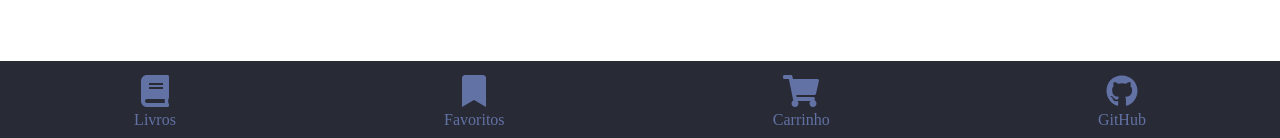
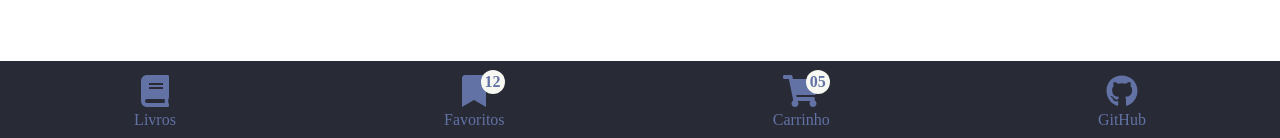
Before and after one commit to MunrraMT/book-shop, a React (Create React App) app: page / in a window 1280 px wide. Shown: the part 659-797 px from the top of the page. Built offline with nearby package versions, Linux system fonts and the light colour scheme.

Commit message:
Add quantidade estática nos icones de favoritos e no carrinho

```diff
--- a/src/components/footer/index.js
+++ b/src/components/footer/index.js
@@ -14,6 +14,7 @@ const Footer = () => (
       <StyledFooter.Li>
         <a href='/'>
           <span>
+            <StyledFooter.Count>12</StyledFooter.Count>
             <i className='fas fa-bookmark' />
           </span>
           favoritos
@@ -22,13 +23,14 @@ const Footer = () => (
       <StyledFooter.Li>
         <a href='/'>
           <span>
+            <StyledFooter.Count>05</StyledFooter.Count>
             <i className='fas fa-shopping-cart' />
           </span>
           carrinho
         </a>
       </StyledFooter.Li>
       <StyledFooter.Li>
-        <a rel='ugc' href='https://github.com/MunrraMT'>
+        <a rel='ugc' href='https://github.com/MunrraMT/book-shop'>
           <span>
             <i className='fab fa-github' />
           </span>
--- /dev/null
+++ b/src/components/footer/styles/count.js
@@ -0,0 +1,21 @@
+import styled from 'styled-components';
+
+const Count = styled.p`
+  height: 1.5rem;
+  width: 1.5rem;
+
+  background-color: var(--color-text);
+  border-radius: 100%;
+  font-size: 1rem;
+  font-weight: 600;
+
+  display: flex;
+  align-items: center;
+  justify-content: center;
+
+  position: absolute;
+  top: -0.2rem;
+  right: 0;
+`;
+
+export default Count;
--- a/src/components/footer/styles/li.js
+++ b/src/components/footer/styles/li.js
@@ -1,6 +1,8 @@
 import styled from 'styled-components';
 
 const Li = styled.li`
+  position: relative;
+
   a {
     color: var(--color-hover);
     text-decoration: none;
--- a/src/components/footer/styles/styled-footer.js
+++ b/src/components/footer/styles/styled-footer.js
@@ -1,4 +1,5 @@
 import styled from 'styled-components';
+import Count from './count';
 import Li from './li';
 import Ul from './ul';
 
@@ -14,5 +15,6 @@ const StyledFooter = styled.footer`
 
 StyledFooter.Ul = Ul;
 StyledFooter.Li = Li;
+StyledFooter.Count = Count;
 
 export default StyledFooter;
```
